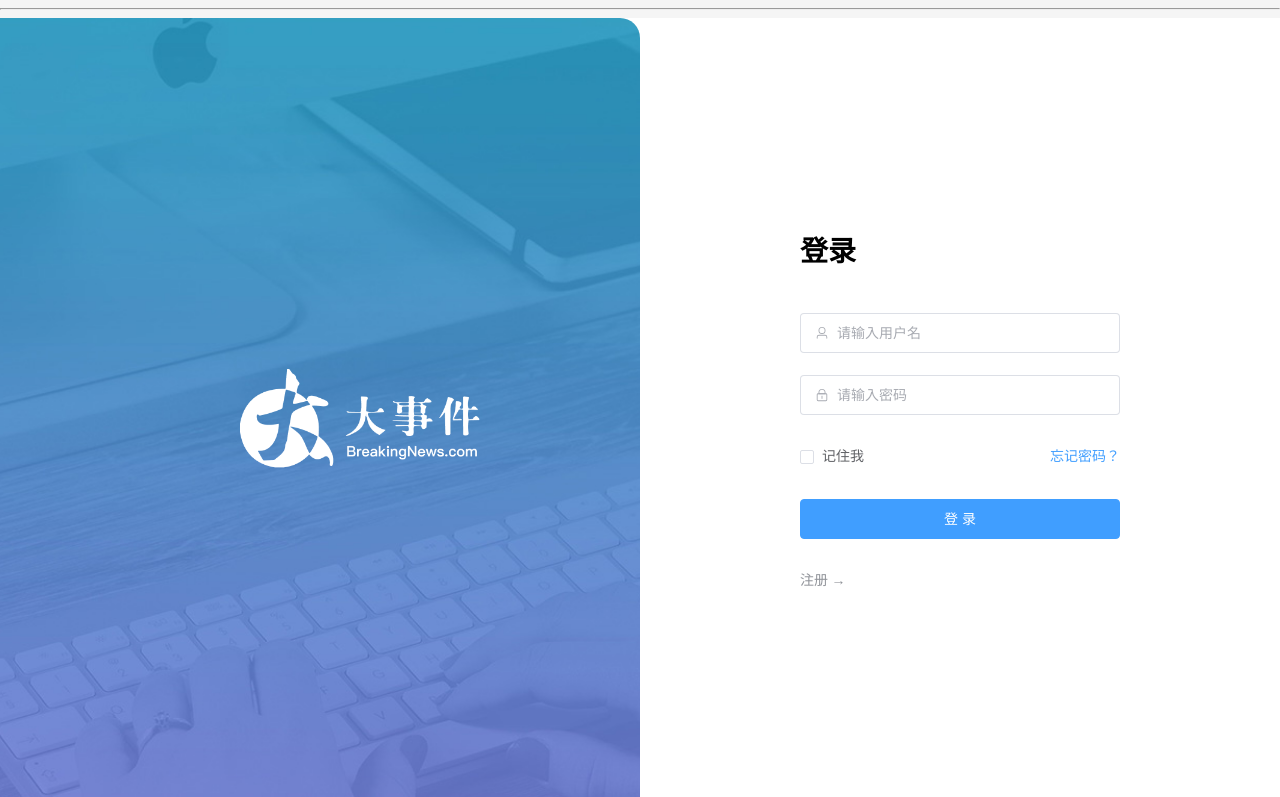
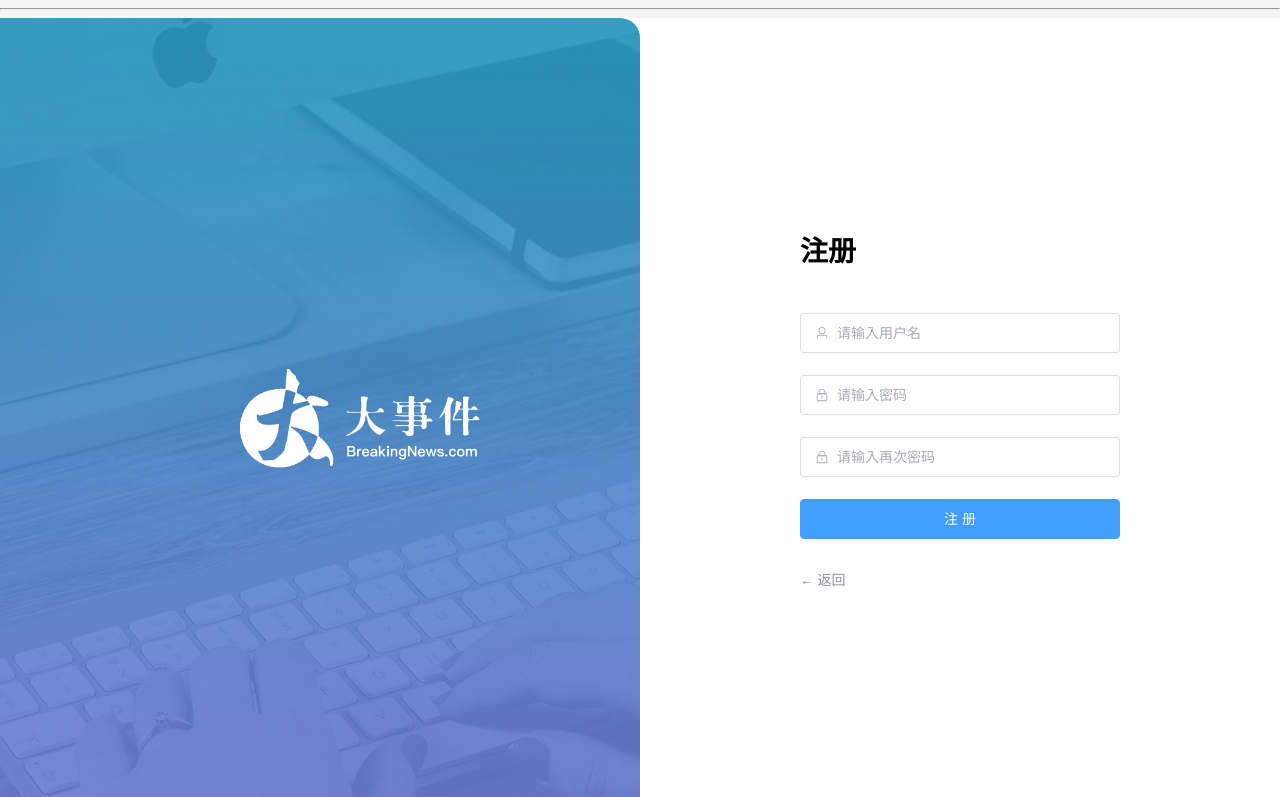
Before and after one commit to ericheng0124/big-event, a Vue app: page /login in a window 1280 px wide. Shown: the top 797 px of the page. Built offline with nearby package versions, Linux system fonts and the light colour scheme.

Commit message:
登录页的表单校验和自定校验规则

```diff
--- a/src/views/article/ArticleChannel.vue
+++ b/src/views/article/ArticleChannel.vue
@@ -1,3 +1,3 @@
-<template>
+<template setup>
   <div>文章频道页</div>
 </template>
--- a/src/views/article/ArticleManage.vue
+++ b/src/views/article/ArticleManage.vue
@@ -1,3 +1,3 @@
-<template>
+<template setup>
   <div>文章管理页</div>
 </template>
--- a/src/views/layout/LayoutContanier.vue
+++ b/src/views/layout/LayoutContanier.vue
@@ -1,4 +1,4 @@
-<template>
+<template setup>
   <div>
     布局框架页
     <router-view></router-view>
--- a/src/views/login/LoginPage.vue
+++ b/src/views/login/LoginPage.vue
@@ -1,68 +1,134 @@
 <script setup>
 import { User, Lock } from '@element-plus/icons-vue'
 import { ref } from 'vue'
-const isRegister = ref(false)
+const isRegister = ref(true)
+const form = ref()
 
-// 注册
-// 整个用于提交的form数据对象
-
-// 整个表单的效验规则
+// 整个的用于提交的form数据对象
+const formModel = ref({
+  username: '',
+  password: '',
+  repassword: ''
+})
+// 整个表单的校验规则
+// 1. 非空校验 required: true      message消息提示，  trigger触发校验的时机 blur-失焦时触发 change-改变时触发
+// 2. 长度校验 min:xx, max: xx
+// 3. 正则校验 pattern: 正则规则    \S 非空字符
+// 4. 自定义校验 => 自己写逻辑校验 (校验函数)
+//    validator: (rule, value, callback)
+//    (1) rule  当前校验规则相关的信息
+//    (2) value 所校验的表单元素目前的表单值
+//    (3) callback 无论成功还是失败，都需要 callback 回调
+//        - callback() 校验成功
+//        - callback(new Error(错误信息)) 校验失败
+const rules = {
+  username: [
+    { required: true, message: '请输入用户名', trigger: 'blur' },
+    { min: 5, max: 10, message: '用户名必须是5-10位', trigger: 'blur' }
+  ],
+  password: [
+    { required: true, message: '请输入密码', trigger: 'blur' },
+    { pattern: /^\S{6,15}$/, message: '密码必须是6-15位的非空字符串', trigger: 'blur' }
+  ],
+  repassword: [
+    { required: true, message: '请输入密码', trigger: 'blur' },
+    { pattern: /^\S{6,15}$/, message: '密码必须是6-15位的非空字符串', trigger: 'blur' },
+    {
+      validator: (rule, value, callback) => {
+        // 判断 value 和 当前form 中收集的 password 的是否一致
+        if (value !== formModel.value.password) {
+          callback(new Error('两次输入的密码不一致'))
+        } else {
+          callback() // 即使校验成功也需要callback
+        }
+      },
+      trigger: 'blur'
+    }
+  ]
+}
 </script>
 
 <template>
   <!--
-      1. 结构相关：
-        el-row表示一行，一行分成24份
-        el-col表示列
-          （1）:span="12" 代表在一行中占12份（50%）
-          （2）:span="6" 代表在一行中占6份（25%）
-          （3）:offset="3" 代表在一行中，左侧的margin份数
+    1. 结构相关
+      el-row表示一行，一行分成24份
+       el-col表示列
+       (1) :span="12"  代表在一行中，占12份 (50%)
+       (2) :span="6"   表示在一行中，占6份  (25%)
+       (3) :offset="3" 代表在一行中，左侧margin份数
 
-        el-form 整个表单组件
-        el-form-item 表单的一行 （一个表单域）
-        el-input 表单元素（输入框）
-
-      2. 校验相关：
-        （1）el-form => :model="ruleForm" 绑定的整个form的数据对象 {xxx,xxx,xxx}
-        （2）el-form => :rules="rules" 绑定的整个rules跪着对象 {xxx,xxx,xxx}
-        （3）表单元素 => v-model="ruleForm.xxx" 给表单元素绑定form的子属性
-        （4）el-form-item => props配置生效的是哪个效验规则（和rules中的字段要对应）
-
+       el-form 整个表单组件
+       el-form-item 表单的一行 （一个表单域）
+       el-input 表单元素（输入框）
+    2. 校验相关
+       (1) el-form => :model="ruleForm"      绑定的整个form的数据对象 { xxx, xxx, xxx }
+       (2) el-form => :rules="rules"         绑定的整个rules规则对象  { xxx, xxx, xxx }
+       (3) 表单元素 => v-model="ruleForm.xxx" 给表单元素，绑定form的子属性
+       (4) el-form-item => prop配置生效的是哪个校验规则 (和rules中的字段要对应)
   -->
   <el-row class="login-page">
     <el-col :span="12" class="bg"></el-col>
     <el-col :span="6" :offset="3" class="form">
       <!-- 注册相关表单 -->
-      <el-form ref="form" size="large" autocomplete="off" v-if="isRegister">
+      <el-form
+        :model="formModel"
+        :rules="rules"
+        ref="form"
+        size="large"
+        autocomplete="off"
+        v-if="isRegister"
+      >
         <el-form-item>
           <h1>注册</h1>
         </el-form-item>
-        <el-form-item>
-          <el-input :prefix-icon="User" placeholder="请输入用户名"></el-input>
+        <el-form-item prop="username">
+          <el-input
+            v-model="formModel.username"
+            :prefix-icon="User"
+            placeholder="请输入用户名"
+          ></el-input>
+        </el-form-item>
+        <el-form-item prop="password">
+          <el-input
+            v-model="formModel.password"
+            :prefix-icon="Lock"
+            type="password"
+            placeholder="请输入密码"
+          ></el-input>
+        </el-form-item>
+        <el-form-item prop="repassword">
+          <el-input
+            v-model="formModel.repassword"
+            :prefix-icon="Lock"
+            type="password"
+            placeholder="请输入再次密码"
+          ></el-input>
         </el-form-item>
         <el-form-item>
-          <el-input :prefix-icon="Lock" type="password" placeholder="请输入密码"></el-input>
-        </el-form-item>
-        <el-form-item>
-          <el-input :prefix-icon="Lock" type="password" placeholder="请输入再次密码"></el-input>
-        </el-form-item>
-        <el-form-item>
-          <el-button class="button" type="primary" auto-insert-space> 注册 </el-button>
+          <el-button @click="register" class="button" type="primary" auto-insert-space>
+            注册
+          </el-button>
         </el-form-item>
         <el-form-item class="flex">
           <el-link type="info" :underline="false" @click="isRegister = false"> ← 返回 </el-link>
         </el-form-item>
       </el-form>
-      <!-- 登陆相关表单 -->
-      <el-form ref="form" size="large" autocomplete="off" v-else>
+
+      <!-- 登录相关表单 -->
+      <el-form :model="formModel" :rules="rules" ref="form" size="large" autocomplete="off" v-else>
         <el-form-item>
           <h1>登录</h1>
         </el-form-item>
-        <el-form-item>
-          <el-input :prefix-icon="User" placeholder="请输入用户名"></el-input>
+        <el-form-item prop="username">
+          <el-input
+            v-model="formModel.username"
+            :prefix-icon="User"
+            placeholder="请输入用户名"
+          ></el-input>
         </el-form-item>
-        <el-form-item>
+        <el-form-item prop="password">
           <el-input
+            v-model="formModel.password"
             name="password"
             :prefix-icon="Lock"
             type="password"
@@ -76,7 +142,7 @@ const isRegister = ref(false)
           </div>
         </el-form-item>
         <el-form-item>
-          <el-button class="button" type="primary" auto-insert-space>登录</el-button>
+          <el-button @click="login" class="button" type="primary" auto-insert-space>登录</el-button>
         </el-form-item>
         <el-form-item class="flex">
           <el-link type="info" :underline="false" @click="isRegister = true"> 注册 → </el-link>
--- a/src/views/user/UserAvatar.vue
+++ b/src/views/user/UserAvatar.vue
@@ -1,3 +1,3 @@
-<template>
+<template setup>
   <div>用户头像页</div>
 </template>
--- a/src/views/user/UserPassword.vue
+++ b/src/views/user/UserPassword.vue
@@ -1,3 +1,3 @@
-<template>
+<template setup>
   <div>用户密码页</div>
 </template>
--- a/src/views/user/UserProfile.vue
+++ b/src/views/user/UserProfile.vue
@@ -1,3 +1,3 @@
-<template>
+<template setup>
   <div>用户信息页</div>
 </template>
```
